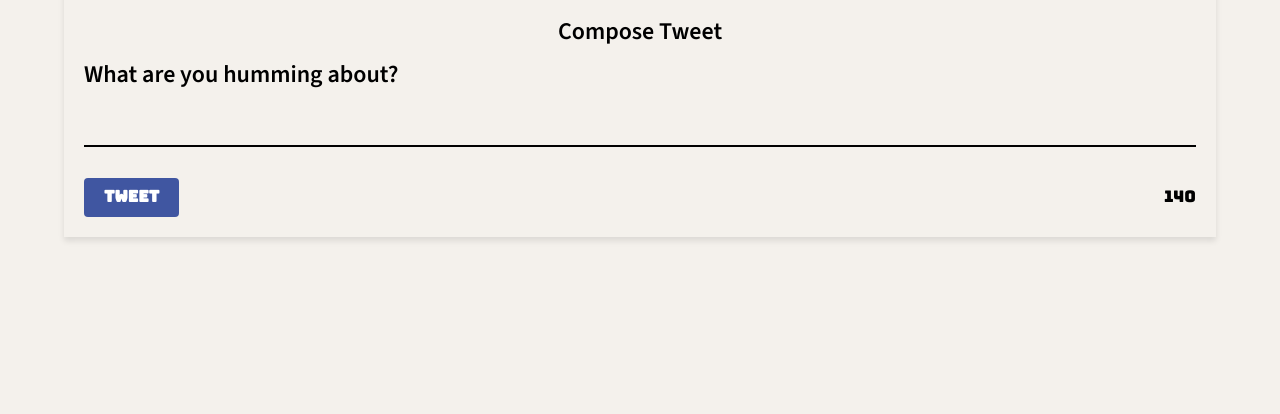
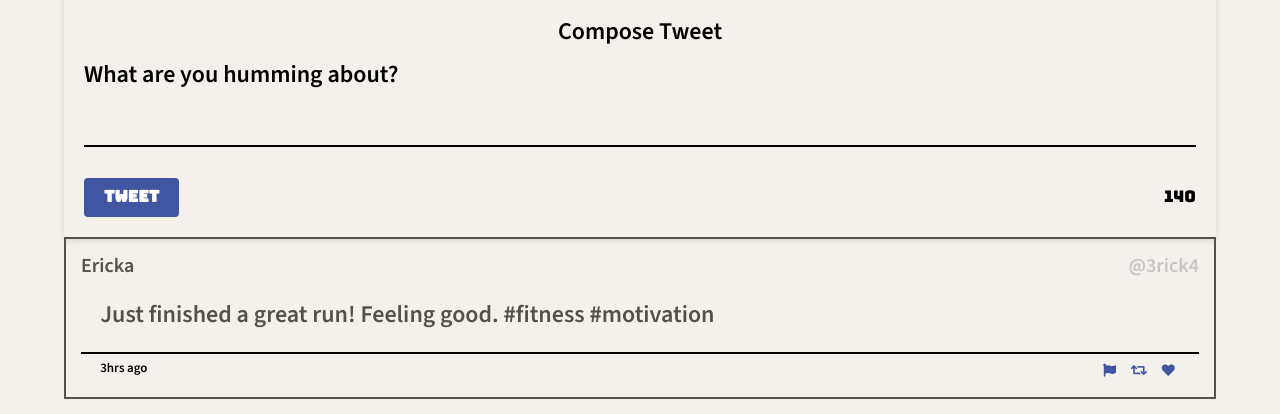
Before and after one commit to Kalaybot/tweeter, a website: page public/index.html in a window 1280 px wide. Shown: the part 542-956 px from the top of the page. Before the commit the page ends 800 px from the top, so only its background shows below. Drawn offline with nearby package versions, Linux system fonts and the light colour scheme.

Commit message:
Add users tweets and style tweet.css

```diff
--- a/public/index.html
+++ b/public/index.html
@@ -21,11 +21,14 @@
     <!-- Navigation CSS -->
     <link rel="stylesheet" href="/styles/nav.css" type="text/css" />
 
-    <!-- Header (Avatar/Name) -->
+    <!-- Header (Avatar/Name) CSS -->
     <link rel="stylesheet" href="/styles/header.css" type="text/css" />
 
-    <!-- New Tweets -->
+    <!-- New Tweets CSS -->
      <link rel="stylesheet" href="/styles/new-tweet.css" type="text/css" />
+
+    <!-- Tweeter Post CSS -->
+     <link rel="stylesheet" href="/styles/tweet.css" type="text/css"/>
 
     <!-- External JS -->
     <script src="https://ajax.googleapis.com/ajax/libs/jquery/3.4.1/jquery.min.js"></script>
@@ -52,11 +55,11 @@
 </nav>
 
 <!-- Avatar/Name -->
-<header>
+<header class="user-avatar">
   <div class="avatar">
     <img src="/images/profile-hex.png">
   </div>
-  <div class="name">
+  <div class="my-name">
     <h2>Kyle Bautista</h2>
   </div>
 </header>
@@ -74,6 +77,25 @@
           </footer>
         </form>
       </section>
+      <section class="tweet-container">
+        <article class="tweet">
+          <header class="user-header">
+            <span class="name">Ericka</span>
+            <span class="username">@3rick4</span>
+          </header>
+          <section class="tweet-content">
+            <p class="tweet-text">Just finished a great run! Feeling good. #fitness #motivation</p>
+          </section>
+          <footer class="tweet-footer">
+            <span class="timestamp">3hrs ago</span>
+            <span class="interactive-icons">
+              <i class="fas fa-flag"></i>
+              <i class="fas fa-retweet"></i>
+              <i class="fas fa-heart"></i>
+            </span>
+          </footer>
+        </article>
+      </section>
     </main>
   </body>
 </html>
--- a/public/scripts/composer-char-counter.js
+++ b/public/scripts/composer-char-counter.js
@@ -1,6 +1,6 @@
 $(document).ready(function() {
   // Event listener for input event on textarea
-  $('.text-area').on('input', function() {
+  $('.text-area').on('keyup', function() {
     // Get the length of the text inside the textarea
     var textLength = $(this).val().length;
 
@@ -13,11 +13,11 @@ $(document).ready(function() {
     // Update the .counter element with the remaining characters
     counter.text(remainingChars);
 
-    // Optional: Change the counter color if the limit is exceeded
-    if (remainingChars < 0) {
-      counter.css('color', 'red');
+   // If remaining characters are less than 0, add 'counter-red' class
+   if (remainingChars < 0) {
+      counter.addClass('counter-red'); // Adds red color to counter
     } else {
-      counter.css('color', 'black');
+      counter.removeClass('counter-red'); // Removes red color when back under limit
     }
   });
 });
--- a/public/styles/header.css
+++ b/public/styles/header.css
@@ -1,4 +1,4 @@
-header {
+.user-avatar {
   width: 100%;
   height: 400px;
   display: flex;
@@ -10,7 +10,7 @@ header {
   background-repeat: repeat; /* Ensure the background image repeats if it's smaller than the viewport */
 }
 
-.name {
+.my-name {
   font-family: 'Source Sans 3', sans-serif; /* Apply desired font */
   font-size: 20px; /* Adjust font size as necessary */
   font-weight: 100;
--- a/public/styles/new-tweet.css
+++ b/public/styles/new-tweet.css
@@ -64,3 +64,7 @@ form > footer {
   font-size: 16px;
   color: black;
 }
+
+.counter-red {
+  color: red;
+}
--- /dev/null
+++ b/public/styles/tweet.css
@@ -0,0 +1,39 @@
+.tweet {
+  border: 2px solid;
+  padding: 15px;
+  margin-bottom: 15px;
+}
+
+.user-header {
+  font-size: 20px;
+  display: flex;
+  justify-content: space-between;
+}
+
+.username {
+  color: rgb(200, 197, 197);
+}
+
+.tweet-content {
+  border-bottom: 2px solid black;
+  padding: 0 0.8em;
+}
+
+.tweet-footer {
+  display: flex;
+  justify-content: space-between;
+  align-items: center;
+  padding: 0 0.8em;
+}
+
+.interactive-icons i {
+  font-size: 13px;
+  color: #4056a1;
+  margin: 5px;
+  cursor: pointer;
+}
+
+.timestamp {
+  font-size: 13px;
+  color: #000000;
+}
--- a/server/data-files/initial-tweets.json
+++ b/server/data-files/initial-tweets.json
@@ -8,7 +8,7 @@
     "content": {
       "text": "If I have seen further it is by standing on the shoulders of giants"
     },
-    "created_at": 1733155022222
+    "created_at": 1733535035022
   },
   {
     "user": {
@@ -19,6 +19,6 @@
     "content": {
       "text": "Je pense , donc je suis"
     },
-    "created_at": 1733241422222
+    "created_at": 1733621435022
   }
 ]
```
